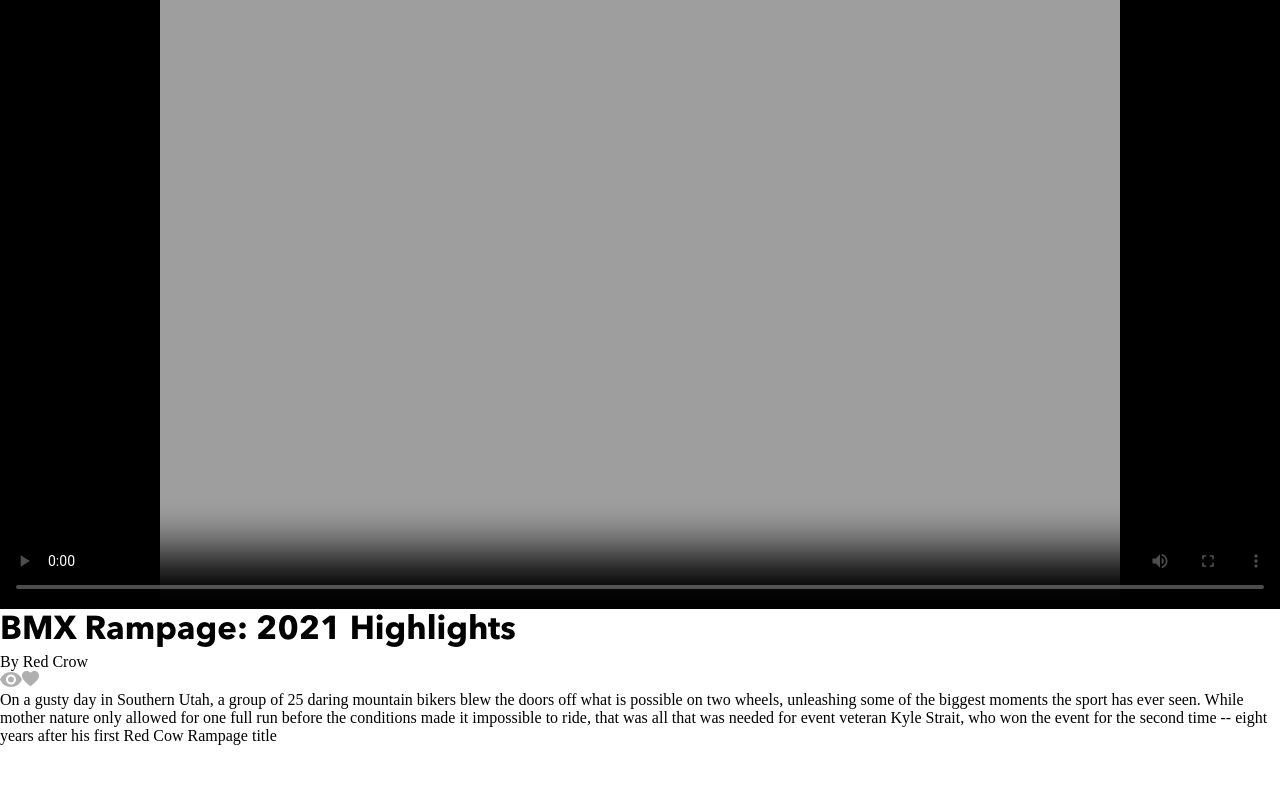
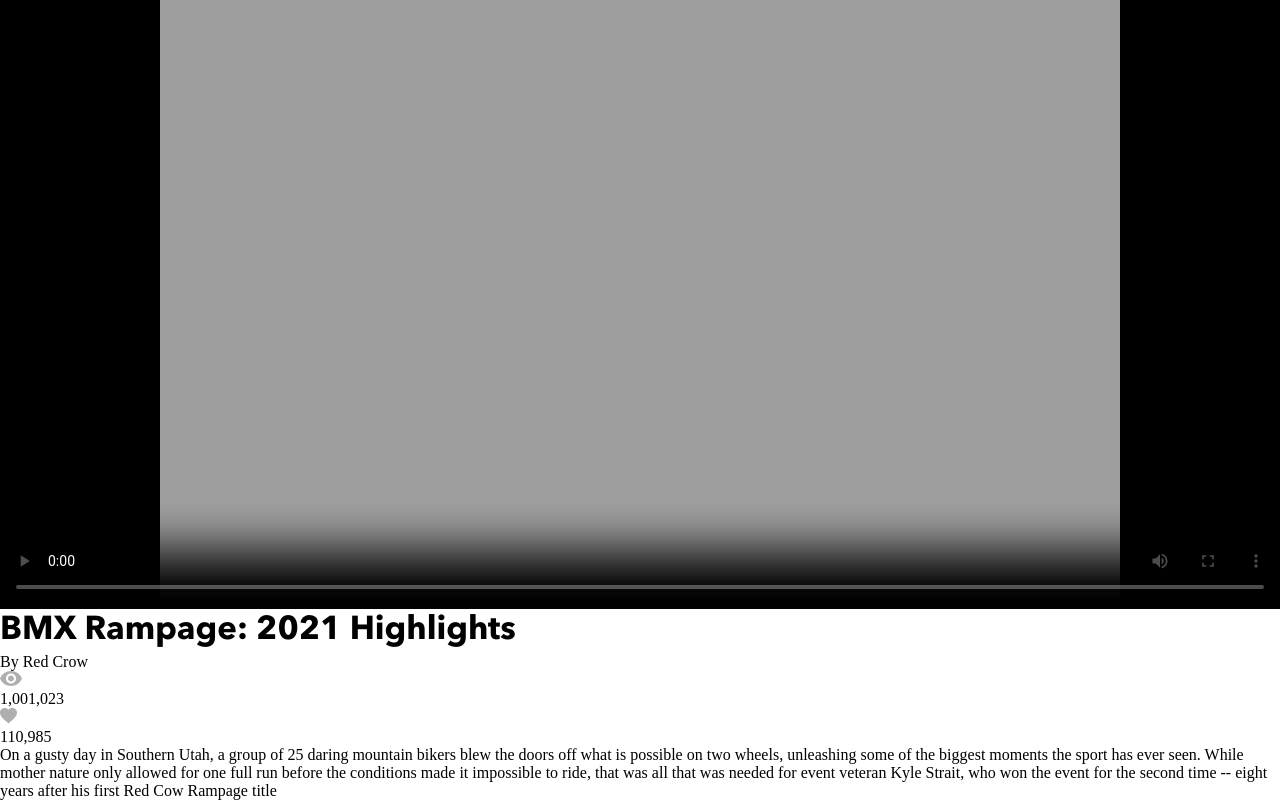
Before and after one commit to brandonscottred/brandon-redford-brainflix, a React (Create React App) app: page / in a window 1280 px wide. Shown: the part 679-1479 px from the top of the page. Before the commit the page ends 1424 px from the top, so only its background shows below. Built offline with nearby package versions, Linux system fonts and the light colour scheme.

Commit message:
add views and like props data to MainVideos Component

```diff
--- a/src/components/MainVideo/MainVideo.js
+++ b/src/components/MainVideo/MainVideo.js
@@ -12,7 +12,7 @@ function MainVideo (props) {
     return (
         <section className='mainvideo'>
             <div className='videoplayer-wrapper'>
-                <video controls className='videoplayer' poster={currentVideo.image}>
+                <video poster={currentVideo.image} controls className='videoplayer' >
                     Your Browser Does Not Support Video File Type
                 </video>
             </div>
@@ -23,7 +23,9 @@ function MainVideo (props) {
                 <p>By Red Crow</p>
 
                 <img src={views}/>
+                <p>{currentVideo.views}</p>
                 <img src={likes}/>
+                <p>{currentVideo.likes}</p>
             </div>
             <p className='mainvideo__description'> On a gusty day in Southern Utah, a group of 25
                 daring mountain bikers blew the doors off what
```
